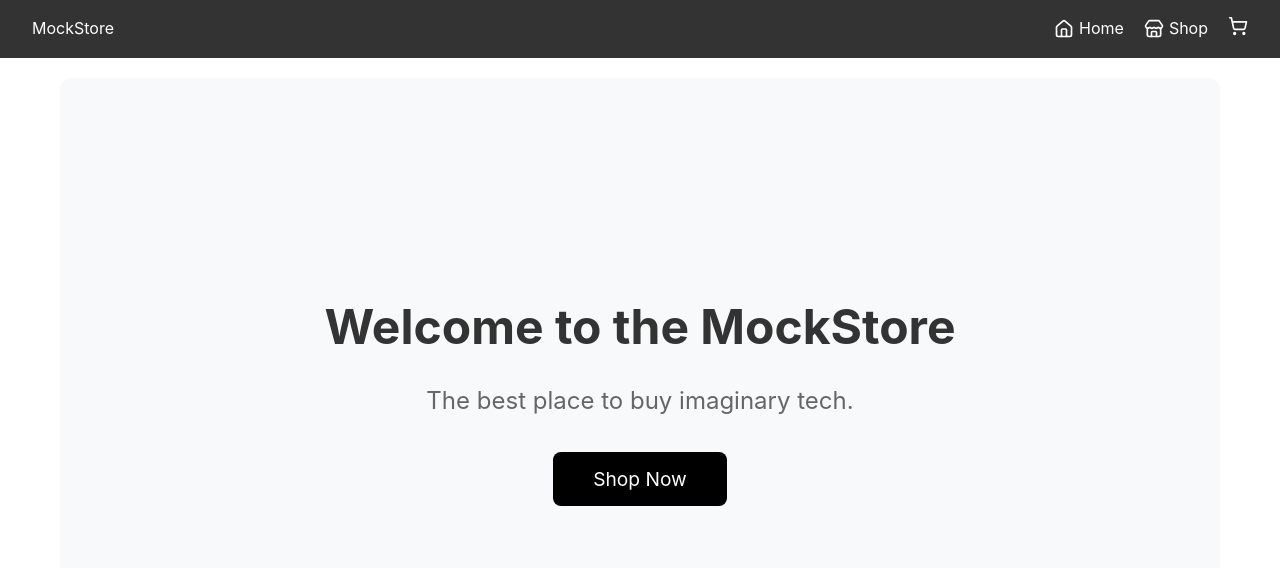
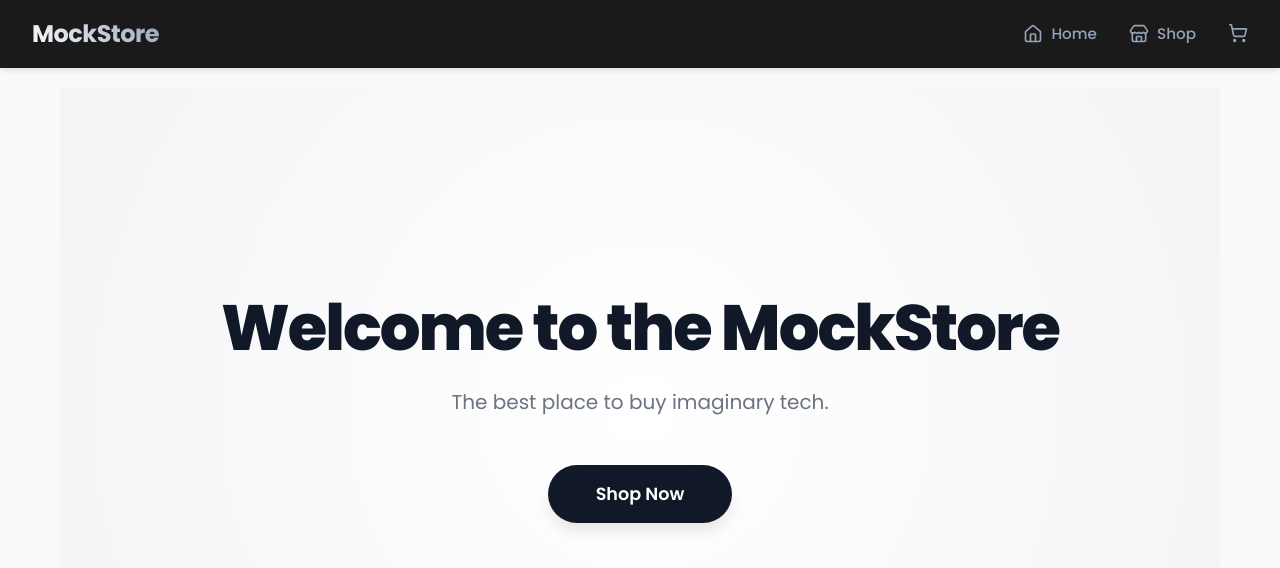
Before and after one commit to noyeosa-obazee/shopping-cart, a React (Vite) app: page / in a window 1280 px wide. Shown: the top 568 px of the page. Built offline with nearby package versions, Linux system fonts and the light colour scheme; no server answers.

Commit message:
refactor css styling

```diff
--- a/index.html
+++ b/index.html
@@ -4,7 +4,13 @@
     <meta charset="UTF-8" />
 
     <meta name="viewport" content="width=device-width, initial-scale=1.0" />
-    <title>my-react-template</title>
+    <link rel="preconnect" href="https://fonts.googleapis.com" />
+    <link rel="preconnect" href="https://fonts.gstatic.com" crossorigin />
+    <link
+      href="https://fonts.googleapis.com/css2?family=Poppins:ital,wght@0,100;0,200;0,300;0,400;0,500;0,600;0,700;0,800;0,900;1,100;1,200;1,300;1,400;1,500;1,600;1,700;1,800;1,900&display=swap"
+      rel="stylesheet"
+    />
+    <title>Shopping Cart</title>
   </head>
   <body>
     <div id="root"></div>
--- a/src/index.css
+++ b/src/index.css
@@ -5,31 +5,20 @@
 }
 
 body {
-  font-family: -apple-system, BlinkMacSystemFont, "Segoe UI", Roboto, Oxygen,
-    Ubuntu, Cantarell, "Open Sans", "Helvetica Neue", sans-serif;
-  line-height: 1.6;
-  background-color: #ffffff;
-  color: #333333;
+  font-family: "Poppins", sans-serif;
+  background-color: #f9fafb;
+  color: #1f2937;
+  line-height: 1.5;
   -webkit-font-smoothing: antialiased;
-  -moz-osx-font-smoothing: grayscale;
+}
+
+button {
+  font-family: inherit;
+  cursor: pointer;
+  transition: all 0.2s ease;
 }
 
 a {
   text-decoration: none;
   color: inherit;
 }
-
-ul {
-  list-style: none;
-}
-
-button {
-  font-family: inherit;
-  border: none;
-  outline: none;
-}
-
-img {
-  max-width: 100%;
-  display: block;
-}
--- a/src/pages/Cart.jsx
+++ b/src/pages/Cart.jsx
@@ -7,7 +7,8 @@ const Cart = () => {
 
   const total = cart.reduce((acc, item) => acc + item.price * item.quantity, 0);
 
-  if (cart.length === 0) return <h2>Your cart is empty!</h2>;
+  if (cart.length === 0)
+    return <h2 style={{ textAlign: "center" }}>Your cart is empty!</h2>;
 
   return (
     <div className={styles.container}>
--- a/src/pages/Cart.module.css
+++ b/src/pages/Cart.module.css
@@ -1,98 +1,138 @@
-/* Cart.module.css */
 .container {
-  max-width: 800px;
-  margin: 0 auto;
+  max-width: 900px;
+  margin: 3rem auto;
+  background: white;
+  padding: 2rem;
+  border-radius: 20px;
+  box-shadow: 0 4px 6px -1px rgba(0, 0, 0, 0.05);
+  border: 1px solid #f3f4f6;
+}
+
+.container h2 {
+  font-size: 1.8rem;
+  margin-bottom: 2rem;
+  padding-bottom: 1rem;
+  border-bottom: 1px solid #e5e7eb;
+  color: #111827;
 }
 
 .cartList {
   display: flex;
   flex-direction: column;
-  gap: 15px;
-  margin-top: 20px;
+  gap: 1.5rem;
 }
 
 .cartItem {
   display: flex;
   align-items: center;
-  justify-content: space-between;
-  border: 1px solid #eee;
-  padding: 15px;
-  border-radius: 8px;
-  box-shadow: 0 2px 5px rgba(0, 0, 0, 0.05);
+  padding: 1rem;
+  background: #f9fafb;
+  border-radius: 12px;
+  border: 1px solid transparent;
+  transition: border-color 0.2s;
+}
+
+.cartItem:hover {
+  border-color: #e5e7eb;
 }
 
 .cartItem img {
-  width: 60px;
-  height: 60px;
-  object-fit: cover;
-  border-radius: 4px;
+  width: 80px;
+  height: 80px;
+  object-fit: contain;
+  background: white;
+  padding: 5px;
+  border-radius: 8px;
+  border: 1px solid #e5e7eb;
 }
 
 .details {
   flex: 1;
-  margin-left: 15px;
+  margin-left: 1.5rem;
 }
 
 .details h4 {
-  margin: 0;
   font-size: 1.1rem;
+  margin-bottom: 0.25rem;
+  color: #1f2937;
+}
+
+.details p {
+  color: #6b7280;
+  font-weight: 500;
 }
 
 .quantity {
   display: flex;
   align-items: center;
-  gap: 10px;
-  margin: 0 20px;
+  gap: 12px;
+  background: white;
+  padding: 5px 10px;
+  border-radius: 8px;
+  border: 1px solid #e5e7eb;
+  margin-right: 2rem;
 }
 
 .quantity button {
-  background: #f0f0f0;
-  border: none;
+  background: transparent;
+  color: #374151;
+  padding: 4px;
   border-radius: 4px;
-  width: 30px;
-  height: 30px;
-  cursor: pointer;
-  display: flex;
-  align-items: center;
-  justify-content: center;
+}
+
+.quantity button:hover {
+  background-color: #f3f4f6;
 }
 
 .quantity span {
-  font-weight: bold;
-  min-width: 20px;
+  font-weight: 600;
+  font-size: 0.95rem;
+  width: 20px;
   text-align: center;
 }
 
 .removeBtn {
-  background: none;
-  border: none;
-  color: #ff4d4d;
-  cursor: pointer;
-  padding: 5px;
+  color: #ef4444;
+  background: white;
+  padding: 8px;
+  border-radius: 8px;
+  border: 1px solid #fee2e2;
+  transition: all 0.2s;
 }
 
 .removeBtn:hover {
-  color: red;
+  background-color: #fee2e2;
+  color: #b91c1c;
 }
 
 .total {
-  margin-top: 30px;
-  border-top: 2px solid #eee;
-  padding-top: 20px;
-  text-align: right;
+  margin-top: 3rem;
+  padding-top: 2rem;
+  border-top: 1px solid #e5e7eb;
+  display: flex;
+  flex-direction: column;
+  align-items: flex-end;
+  gap: 1rem;
 }
 
 .total h3 {
-  font-size: 1.5rem;
-  margin-bottom: 10px;
+  font-size: 2rem;
+  font-weight: 800;
+  color: #111827;
 }
 
 .total button {
-  background-color: #2ecc71;
+  background-color: #111827;
   color: white;
-  border: none;
-  padding: 12px 30px;
+  padding: 16px 48px;
+  border-radius: 12px;
   font-size: 1.1rem;
-  border-radius: 5px;
-  cursor: pointer;
+  font-weight: 600;
+  letter-spacing: 0.5px;
 }
+
+.total button:hover {
+  background-color: black;
+  transform: translateY(-2px);
+  box-shadow: 0 10px 20px -5px rgba(0, 0, 0, 0.15);
+}
--- a/src/pages/Home.module.css
+++ b/src/pages/Home.module.css
@@ -1,39 +1,45 @@
-/* Home.module.css */
 .hero {
   display: flex;
   flex-direction: column;
+  justify-content: center;
   align-items: center;
-  justify-content: center;
-  height: 80vh; /* Takes up most of the screen */
+  height: 80vh;
   text-align: center;
-  background-color: #f8f9fa;
-  border-radius: 12px;
+  padding: 2rem;
+
+  background: radial-gradient(circle at 50% 50%, #ffffff 0%, #f3f4f6 100%);
 }
 
 .hero h1 {
-  font-size: 3rem;
-  margin-bottom: 1rem;
-  color: #333;
+  font-size: 4rem;
+  font-weight: 800;
+  color: #111827;
+  margin-bottom: 1.5rem;
+  letter-spacing: -2px;
+  line-height: 1.1;
 }
 
 .hero p {
-  font-size: 1.5rem;
-  color: #666;
-  margin-bottom: 2rem;
+  font-size: 1.25rem;
+  color: #6b7280;
+  margin-bottom: 3rem;
+  max-width: 600px;
+  font-weight: 400;
 }
 
 .cta {
-  padding: 15px 40px;
-  font-size: 1.2rem;
-  background-color: black;
+  padding: 16px 48px;
+  font-size: 1.1rem;
+  font-weight: 600;
+  background-color: #111827;
   color: white;
+  border-radius: 50px;
   border: none;
-  border-radius: 8px;
-  cursor: pointer;
-  transition: transform 0.2s;
+  box-shadow: 0 10px 15px -3px rgba(0, 0, 0, 0.1);
 }
 
 .cta:hover {
-  transform: scale(1.05);
-  background-color: #333;
+  transform: translateY(-2px);
+  box-shadow: 0 20px 25px -5px rgba(0, 0, 0, 0.1);
+  background-color: #000;
 }
--- a/src/pages/Navbar.module.css
+++ b/src/pages/Navbar.module.css
@@ -1,26 +1,64 @@
 .navbar {
   display: flex;
   justify-content: space-between;
+  align-items: center;
   padding: 1rem 2rem;
-  background: #333;
+  background-color: #1a1a1a;
+  color: white;
+  position: sticky;
+  top: 0;
+  z-index: 100;
+  box-shadow: 0 4px 6px -1px rgba(0, 0, 0, 0.1);
+  backdrop-filter: blur(10px);
+}
+
+.logo {
+  font-weight: 700;
+  font-size: 1.5rem;
+  letter-spacing: -0.5px;
+  background: linear-gradient(45deg, #fff, #94a3b8);
+  -webkit-background-clip: text;
+  -webkit-text-fill-color: transparent;
+  background-clip: text;
+}
+
+.links {
+  display: flex;
+  gap: 2rem;
+  list-style: none;
+}
+
+.links a {
+  display: flex;
+  align-items: center;
+  gap: 0.5rem;
+  color: #94a3b8;
+  font-size: 0.95rem;
+  font-weight: 500;
+  transition: color 0.2s;
+}
+
+.links a:hover {
   color: white;
 }
-.links {
-  display: flex;
-  gap: 20px;
-  list-style: none;
+
+.cartLink {
+  position: relative;
 }
-.links a {
+
+.badge {
+  position: absolute;
+  top: -8px;
+  right: -10px;
+  background-color: #2563eb;
   color: white;
-  text-decoration: none;
+  font-size: 0.7rem;
+  font-weight: 700;
+  height: 18px;
+  width: 18px;
   display: flex;
   align-items: center;
-  gap: 5px;
+  justify-content: center;
+  border-radius: 50%;
+  border: 2px solid #1a1a1a;
 }
-.badge {
-  background: red;
-  border-radius: 50%;
-  padding: 2px 6px;
-  font-size: 0.8rem;
-  margin-left: 5px;
-}
--- a/src/pages/Shop.jsx
+++ b/src/pages/Shop.jsx
@@ -30,12 +30,12 @@ const ProductCard = ({ product, addToCart, removeFromCart, cart }) => {
   const handleAdd = () => {
     addToCart(product, quantity);
     setQuantity(1);
-    alert("Added to cart!");
+    // alert("Added to cart!");
   };
 
   const handleRemove = () => {
     removeFromCart(product.id);
-    alert("Removed from cart!");
+    // alert("Removed from cart!");
   };
 
   return (
--- a/src/pages/Shop.module.css
+++ b/src/pages/Shop.module.css
@@ -1,32 +1,98 @@
 .grid {
   display: grid;
-  grid-template-columns: repeat(auto-fill, minmax(200px, 1fr));
-  gap: 20px;
-  padding: 20px;
+  grid-template-columns: repeat(auto-fill, minmax(280px, 1fr));
+  gap: 2.5rem;
+  padding: 3rem 0;
 }
+
 .card {
-  border: 1px solid #ddd;
-  padding: 15px;
-  border-radius: 8px;
-  text-align: center;
+  background: white;
+  border-radius: 16px;
+  overflow: hidden;
+  box-shadow: 0 1px 3px rgba(0, 0, 0, 0.05);
+  transition: all 0.3s ease;
+  border: 1px solid #f3f4f6;
+  display: flex;
+  flex-direction: column;
 }
+
+.card:hover {
+  transform: translateY(-5px);
+  box-shadow: 0 10px 30px -5px rgba(0, 0, 0, 0.1);
+  border-color: #e5e7eb;
+}
+
+.card img {
+  width: 100%;
+  height: 250px;
+  object-fit: contain;
+  padding: 2rem;
+  background-color: white;
+  border-bottom: 1px solid #f3f4f6;
+}
+
+.card h3 {
+  font-size: 1rem;
+  font-weight: 600;
+  margin: 1.5rem 1.5rem 0.5rem;
+  white-space: nowrap;
+  overflow: hidden;
+  text-overflow: ellipsis;
+  color: #1f2937;
+}
+
+.card p {
+  font-size: 1.25rem;
+  font-weight: 700;
+  color: #4b5563;
+  margin: 0 1.5rem 1.5rem;
+}
+
 .controls {
   display: flex;
+  align-items: center;
   justify-content: center;
-  gap: 5px;
-  margin: 10px 0;
+  gap: 1rem;
+  margin-bottom: 1.5rem;
 }
+
 .controls input {
-  width: 40px;
+  width: 50px;
   text-align: center;
+  border: 1px solid #e5e7eb;
+  padding: 0.5rem;
+  border-radius: 8px;
+  font-weight: 600;
+  outline: none;
 }
+
+.controls button {
+  background: #f3f4f6;
+  width: 32px;
+  height: 32px;
+  border-radius: 8px;
+  border: none;
+  font-weight: bold;
+  color: #374151;
+}
+
+.controls button:hover {
+  background: #e5e7eb;
+}
+
 .addBtn {
-  background: black;
+  margin: 0 1.5rem 1.5rem;
+  padding: 12px;
+  background-color: #2563eb;
   color: white;
-  width: 100%;
-  padding: 10px;
   border: none;
-  cursor: pointer;
+  border-radius: 10px;
+  font-weight: 600;
+  width: calc(100% - 3rem);
+}
+
+.addBtn:hover {
+  background-color: #1d4ed8;
 }
 
 .spinnerContainer {
@@ -34,19 +100,4 @@
   flex-direction: column;
   justify-content: center;
   align-items: center;
-  height: 100vh;
 }
-
-.spinner {
-  color: #333;
-  animation: spin 1s linear infinite;
-}
-
-@keyframes spin {
-  from {
-    transform: rotate(0deg);
-  }
-  to {
-    transform: rotate(360deg);
-  }
-}
```
